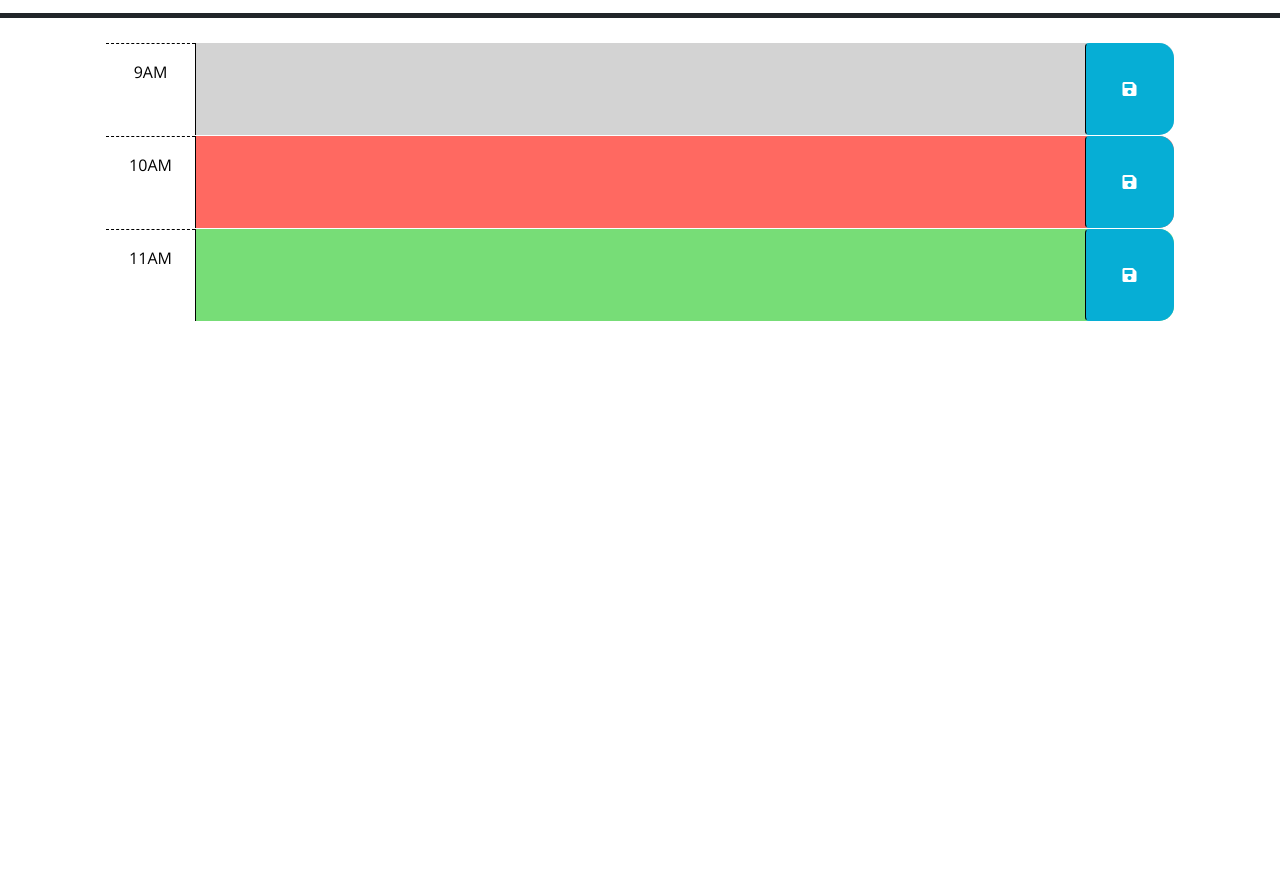
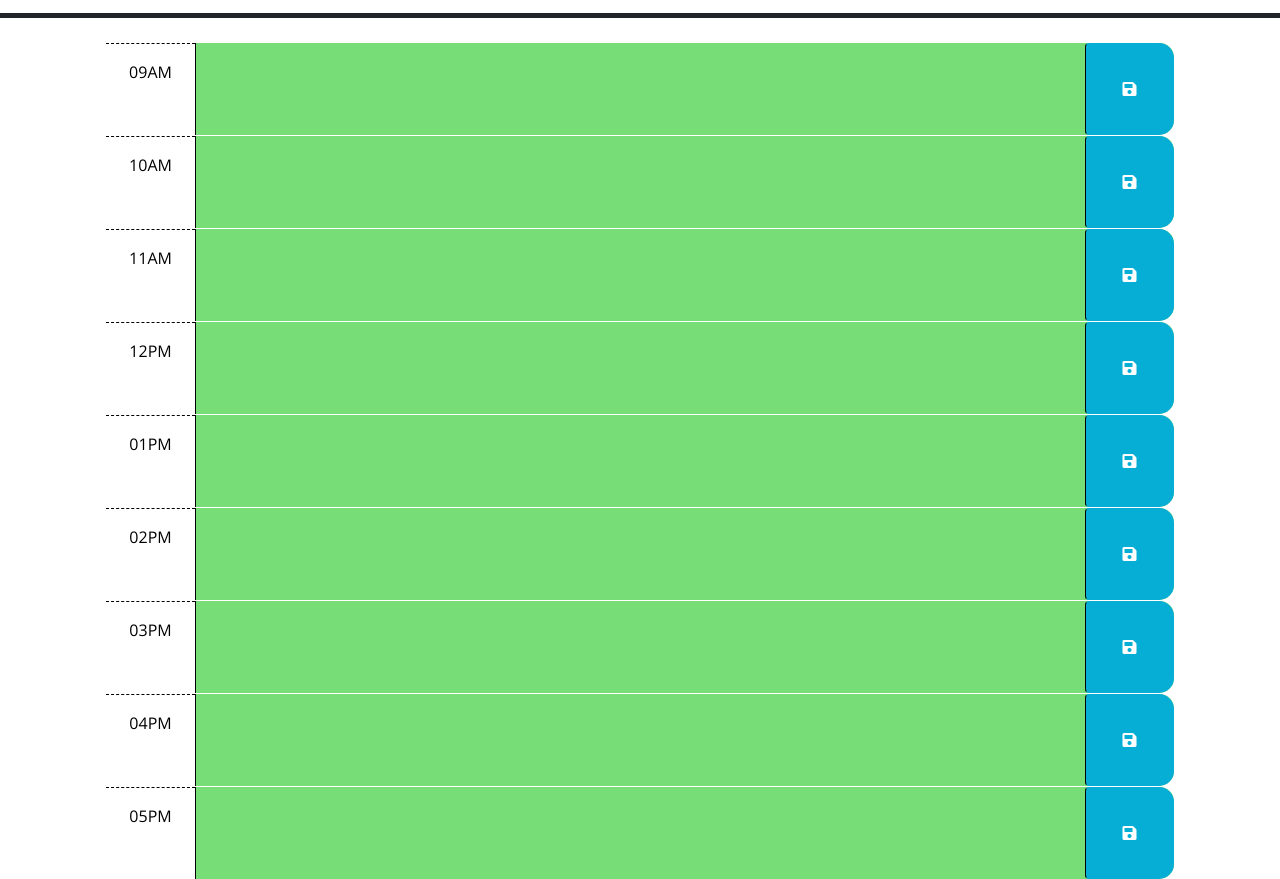
Before and after one commit to LilNewday/Work-Day-Scheduler, a plain HTML site: page Develop/index.html in a window 1280 px wide. Shown: the part 260-1139 px from the top of the page. Before the commit the page ends 800 px from the top, so only its background shows below. Drawn offline with nearby package versions, Linux system fonts and the light colour scheme.

Commit message:
Added timeblocks in the HTML and blocks change color according to time

```diff
--- a/Develop/index.html
+++ b/Develop/index.html
@@ -29,27 +29,16 @@
       <p id="currentDay" class="lead"></p>
     </header>
     <div class="container-lg px-5">
-      <!-- Use class for "past", "present", and "future" to apply styles to the
-        time-block divs accordingly. The javascript will need to do this by
-        adding/removing these classes on each div by comparing the hour in the
-        id to the current hour. The html provided below is meant to be an example
-        demonstrating how the css provided can be leveraged to create the
-        desired layout and colors. The html below should be removed or updated
-        in the finished product. Remember to delete this comment once the
-        code is implemented.
-        -->
 
-      <!-- Example of a past time block. The "past" class adds a gray background color. -->
-      <div id="hour-9" class="row time-block past">
-        <div class="col-2 col-md-1 hour text-center py-3">9AM</div>
+      <div id="hour-9" class="row time-block">
+        <div class="col-2 col-md-1 hour text-center py-3">09AM</div>
         <textarea class="col-8 col-md-10 description" rows="3"> </textarea>
         <button class="btn saveBtn col-2 col-md-1" aria-label="save">
           <i class="fas fa-save" aria-hidden="true"></i>
         </button>
       </div>
 
-      <!-- Example of a a present time block. The "present" class adds a red background color. -->
-      <div id="hour-10" class="row time-block present">
+      <div id="hour-10" class="row time-block">
         <div class="col-2 col-md-1 hour text-center py-3">10AM</div>
         <textarea class="col-8 col-md-10 description" rows="3"> </textarea>
         <button class="btn saveBtn col-2 col-md-1" aria-label="save">
@@ -57,9 +46,56 @@
         </button>
       </div>
 
-      <!-- Example of a future time block. The "future" class adds a green background color. -->
-      <div id="hour-11" class="row time-block future">
+      <div id="hour-11" class="row time-block">
         <div class="col-2 col-md-1 hour text-center py-3">11AM</div>
+        <textarea class="col-8 col-md-10 description" rows="3"> </textarea>
+        <button class="btn saveBtn col-2 col-md-1" aria-label="save">
+          <i class="fas fa-save" aria-hidden="true"></i>
+        </button>
+      </div>
+
+      <div id="hour-12" class="row time-block">
+        <div class="col-2 col-md-1 hour text-center py-3">12PM</div>
+        <textarea class="col-8 col-md-10 description" rows="3"> </textarea>
+        <button class="btn saveBtn col-2 col-md-1" aria-label="save">
+          <i class="fas fa-save" aria-hidden="true"></i>
+        </button>
+      </div>
+
+      <div id="hour-13" class="row time-block">
+        <div class="col-2 col-md-1 hour text-center py-3">01PM</div>
+        <textarea class="col-8 col-md-10 description" rows="3"> </textarea>
+        <button class="btn saveBtn col-2 col-md-1" aria-label="save">
+          <i class="fas fa-save" aria-hidden="true"></i>
+        </button>
+      </div>
+
+      <div id="hour-14" class="row time-block">
+        <div class="col-2 col-md-1 hour text-center py-3">02PM</div>
+        <textarea class="col-8 col-md-10 description" rows="3"> </textarea>
+        <button class="btn saveBtn col-2 col-md-1" aria-label="save">
+          <i class="fas fa-save" aria-hidden="true"></i>
+        </button>
+      </div>
+
+      <div id="hour-15" class="row time-block">
+        <div class="col-2 col-md-1 hour text-center py-3">03PM</div>
+        <textarea class="col-8 col-md-10 description" rows="3"> </textarea>
+        <button class="btn saveBtn col-2 col-md-1" aria-label="save">
+          <i class="fas fa-save" aria-hidden="true"></i>
+        </button>
+      </div>
+
+      <div id="hour-16" class="row time-block">
+        <div class="col-2 col-md-1 hour text-center py-3">04PM</div>
+        <textarea class="col-8 col-md-10 description" rows="3"> </textarea>
+        <button class="btn saveBtn col-2 col-md-1" aria-label="save">
+          <i class="fas fa-save" aria-hidden="true"></i>
+        </button>
+      </div>
+
+      <div id="hour-17" class="row time-block">
+        <div class="col-2 col-md-1 hour text-center py-3">05PM</div>
         <textarea class="col-8 col-md-10 description" rows="3"> </textarea>
         <button class="btn saveBtn col-2 col-md-1" aria-label="save">
           <i class="fas fa-save" aria-hidden="true"></i>
--- a/Develop/script.js
+++ b/Develop/script.js
@@ -14,11 +14,29 @@ $(document).ready(function () {
   // attribute of each time-block be used to conditionally add or remove the
   // past, present, and future classes? How can Day.js be used to get the
   // current hour in 24-hour time?
-  //
+
+  // Get the current hour using dayjs library
+  var currentHour = dayjs().hour();
+
+  // Loop through all the time blocks
+$(".time-block").each(function() {
+  // Get the hour from the id attribute
+  const hour = parseInt($(this).attr("id").split("-")[1]);
+  if (hour < currentHour) {
+    // If the hour is in the past, add the past class and remove the other classes
+    $(this).removeClass("present future").addClass("past");
+  } else if (hour === currentHour) {
+    // If the hour is the current hour, add the present class and remove the other classes
+    $(this).removeClass("past future").addClass("present");
+  } else {
+    // If the hour is in the future, add the future class and remove the other classes
+    $(this).removeClass("past present").addClass("future");
+  }
+});
   // TODO: Add code to get any user input that was saved in localStorage and set
   // the values of the corresponding textarea elements. HINT: How can the id
   // attribute of each time-block be used to do this?
   //
   // TODO: Add code to display the current date in the header of the page.
-  $('#currentDay').text(dayjs().format('dddd, MMMM D, YYYY'));
+  $("#currentDay").text(dayjs().format("dddd, MMMM D, YYYY"));
 });
```
